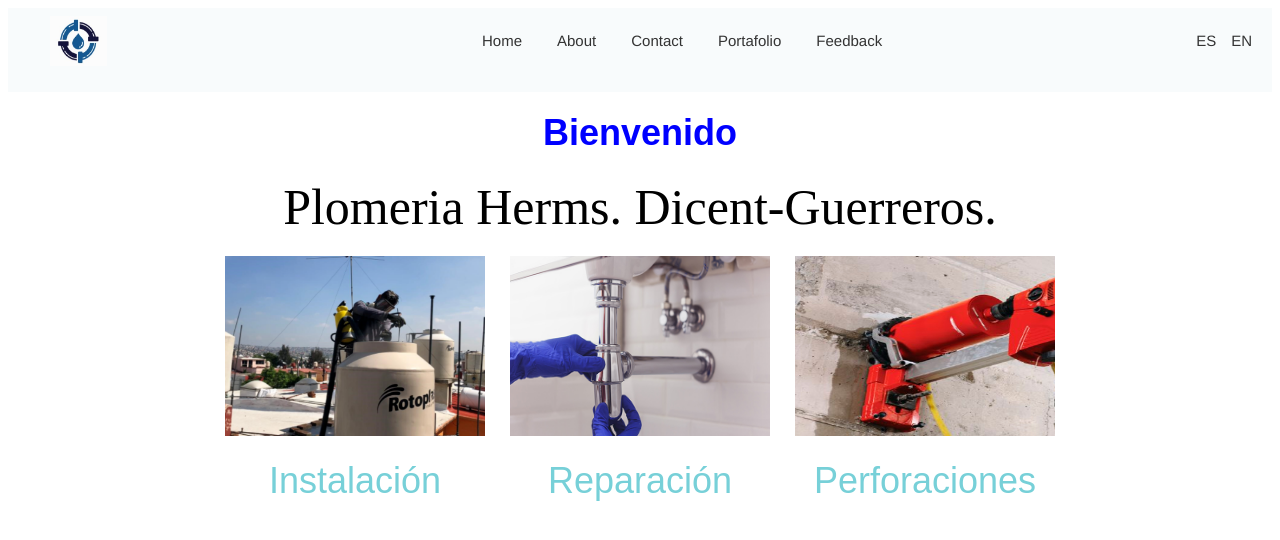
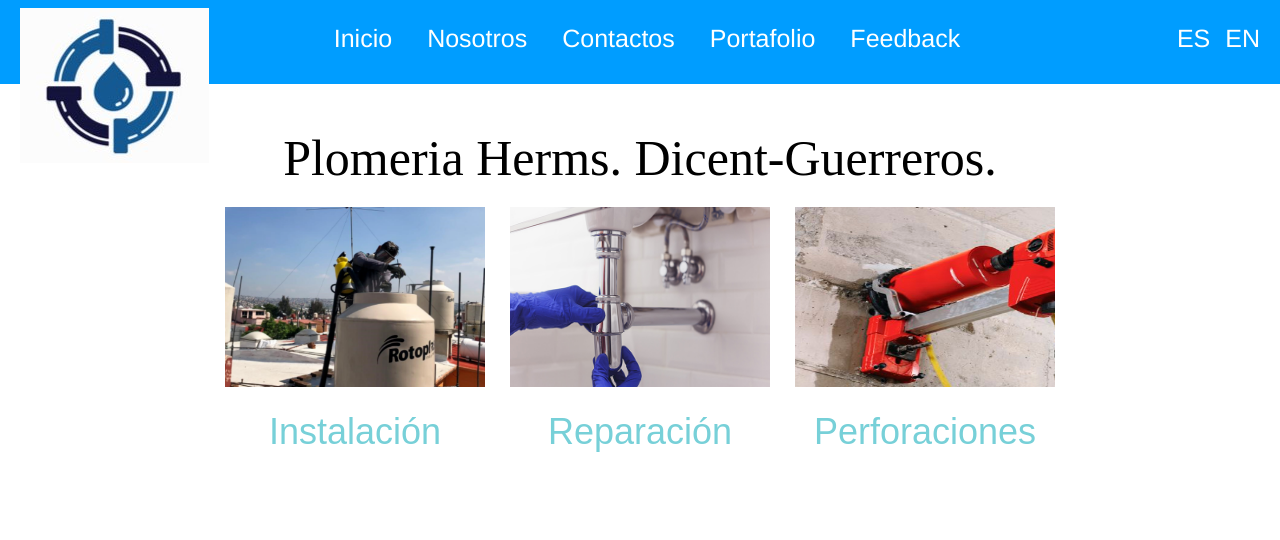
Before and after one commit to WanderGuerrero/pipepage, a plain HTML site: page index.html in a window 1280 px wide. Drawn offline with Linux system fonts and the light colour scheme.

Commit message:
se actulizo vista

```diff
--- a/index.html
+++ b/index.html
@@ -25,16 +25,13 @@
 <body>
     <header>
         <div class="logo">
-            <img src="./img/PipeLogo.jpg" alt="Logo" style="
-                height: 50px;
-                width: 57px;
-            ">
+            <img src="./img/PipeLogo.jpg" alt="Logo">
         </div>
         <nav class="navigation-top">
             <ul class="nav-menu">
-                <li><a href="Inicio.html">Home</a></li>
-                <li><a href="Nosotros.html">About</a></li>
-                <li><a href="contactos.html">Contact</a></li>
+                <li><a href="http://127.0.0.1:5500/index.html">Inicio</a></li>
+                <li><a href="Nosotros.html">Nosotros</a></li>
+                <li><a href="contactos.html">Contactos</a></li>
                 <li><a href="portafolio.html">Portafolio</a></li>
                 <li><a href="feedback.html">Feedback</a></li>
             </ul>
--- a/style.css
+++ b/style.css
@@ -17,10 +17,14 @@
 
 
     header{
+        right: 0px;
+        left: 0px;
         display: flex;
         font-family: "Plus Jakarta Sans Variable", "Helvetica Neue", Arial, sans-serif;
-        background-color:#f8fbfc;
-        color: #0b2b47;
+        position: fixed;
+        top:0%;
+        background-color:rgb(0, 157, 255);
+        color: white;
         text-align: center;
         padding: 8px 20px;
         justify-content: space-between;
@@ -28,12 +32,13 @@
         height: 68px;
 
     }
-        header .logo{
-            width: 100px;
-            height: 100px;
-            border-radius: 50%;
-            margin-right: 20px;
-        }
+
+    header .logo{
+        height: 50px;
+        width: 57px;
+        border-radius: 50%;
+        margin-right: 20px;
+    }
 
 
     nav ul {
@@ -52,9 +57,9 @@
 
     nav ul li a
     {
-        color: #333333;
+        color: white;
         text-decoration: solid;
-        font-size: 15px;
+        font-size: 25px;
         cursor: pointer;
         /*border-bottom-color: (70, 97, 122);*/
         font-family: "Plus Jakarta Sans Variable", "Helvetica Neue", Arial, sans-serif;
@@ -69,8 +74,6 @@
         display: flex;
         justify-content: center;
         align-items: center;
-        /* background-color: #3f82f4; */
-        color:white;
         height: 330px;
     }
 
@@ -84,10 +87,11 @@
     }
 
     #mainTitle{
+        margin-top: 105px;
         font-family: Arial, Helvetica, sans-serif;
         color:blue;
         cursor: pointer;
-        font-size: 36px;
+        font-size:60px;
         margin-top: 20px;
     }
 
```
